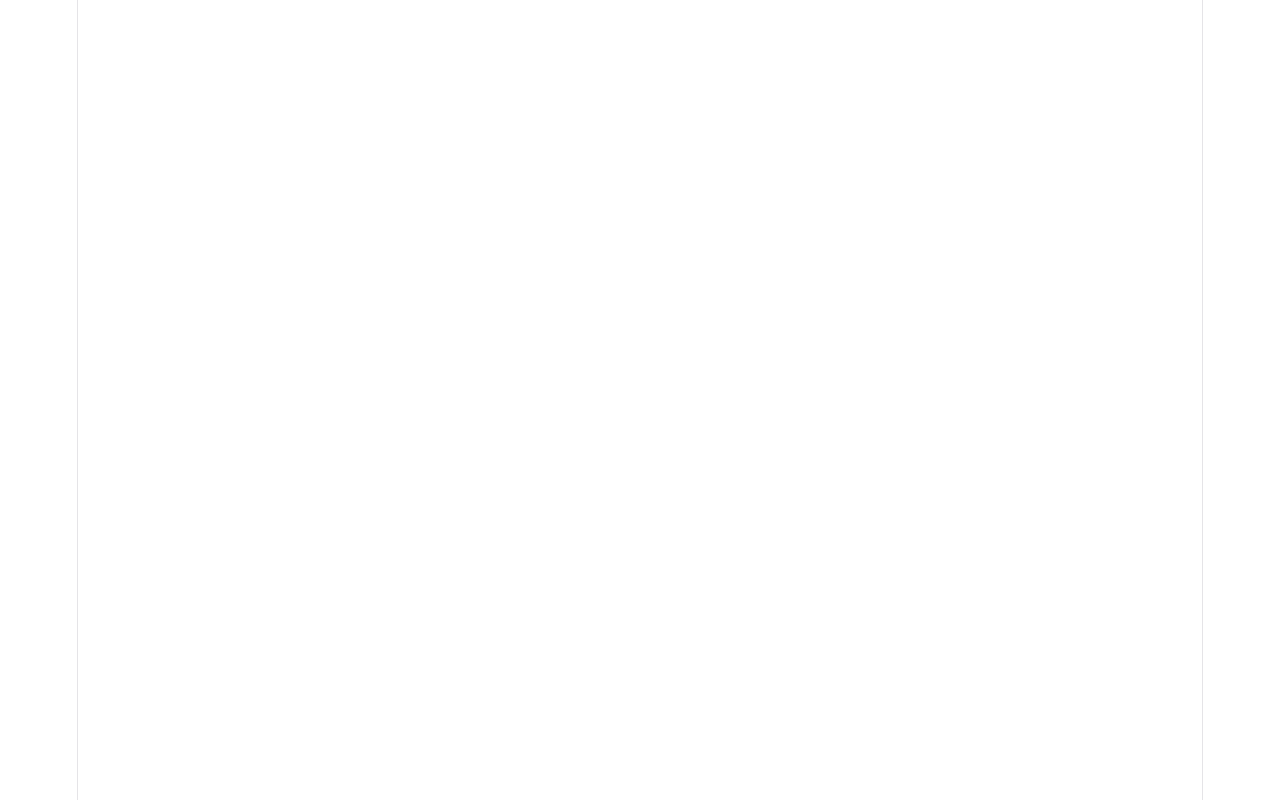
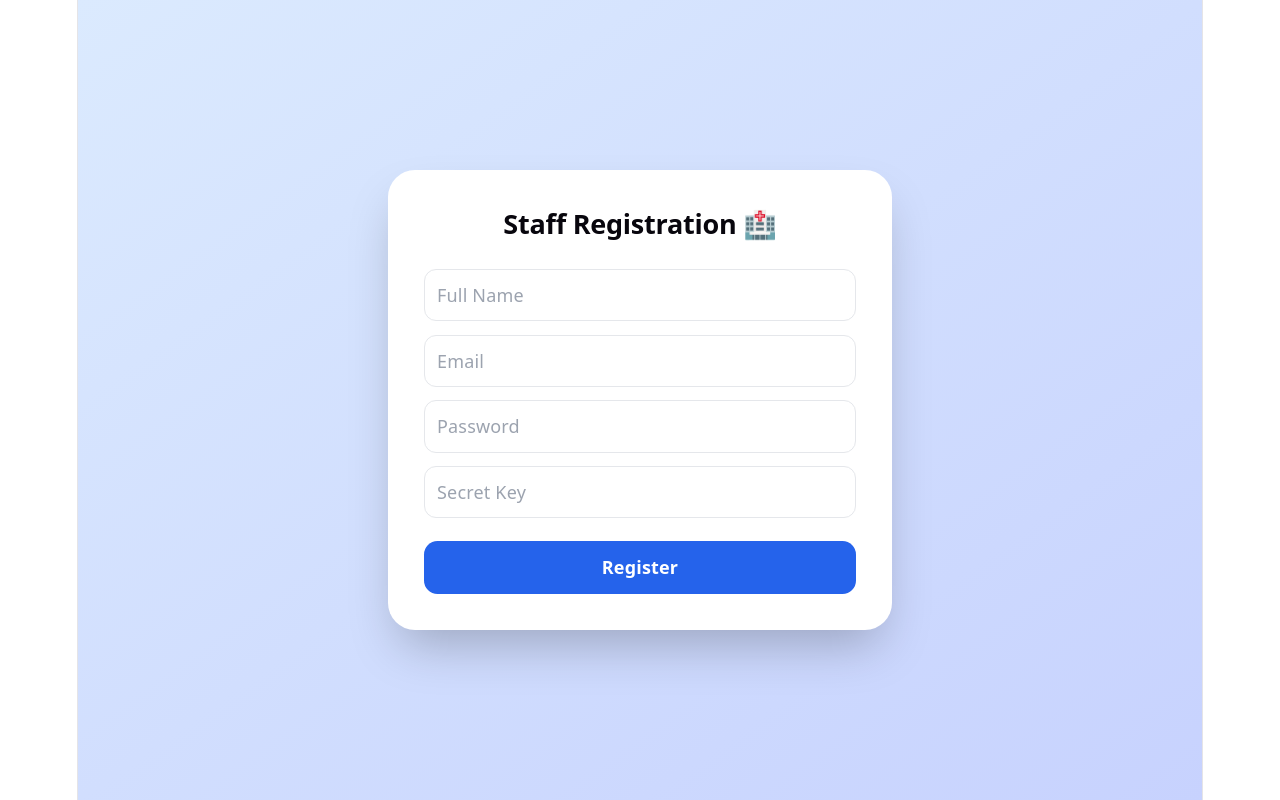
Before and after one commit to asishkumarv/PAMS, a React app in the folder frontend/: page /staffregister in a window 1280 px wide. Before the commit this address had no page. Built offline with nearby package versions, Linux system fonts and the light colour scheme; the HTML template or start-up script is replaced by a standard one.

Commit message:
staff register and setup

```diff
--- a/frontend/src/App.jsx
+++ b/frontend/src/App.jsx
@@ -2,8 +2,10 @@ import { BrowserRouter, Routes, Route } from "react-router-dom";
 
 import PatientLogin from "./pages/PatientLogin";
 import PatientRegister from "./pages/PatientRegister";
-import OTPVerify from "./pages/OTPVerify";
+import OTPVerify from "./pages/OtpVerify";
+import StaffRegister from "./pages/StaffRegister";
 import StaffLogin from "./pages/StaffLogin";
+import StaffVerify from "./pages/StaffVerify";
 import Dashboard from "./pages/Dashboard";
 import ProtectedRoute from "./components/ProtectedRoute";
 
@@ -18,7 +20,9 @@ function App() {
         <Route path="/verify" element={<OTPVerify />} />
 
         {/* Staff */}
-        <Route path="/staff" element={<StaffLogin />} />
+        <Route path="/staffregister" element={<StaffRegister />} />
+        <Route path="/stafflogin" element={<StaffLogin />} />
+        <Route path="/staffverify" element={<StaffVerify />} />
 
         {/* Protected */}
 <Route
--- a/frontend/src/pages/OtpVerify.jsx
+++ b/frontend/src/pages/OtpVerify.jsx
@@ -1,28 +1,76 @@
+import { useState } from "react";
+import { useLocation, useNavigate } from "react-router-dom";
+import API from "../services/api";
+
 export default function OTPVerify() {
   const [otp, setOtp] = useState("");
+  const [loading, setLoading] = useState(false);
+
   const location = useLocation();
+  const nav = useNavigate();
+
   const email = location.state?.email;
 
   const verify = async () => {
-    await API.post("/api/patient/verify-otp", { email, otp });
-    alert("Verified!");
+    try {
+      setLoading(true);
+
+      await API.post("/api/patient/verify-otp", { email, otp });
+
+      alert("Verified successfully ✅");
+      nav("/");
+    } catch (err) {
+      alert(err.response?.data?.msg || "Invalid OTP ❌");
+    } finally {
+      setLoading(false);
+    }
   };
 
   return (
-    <div className="flex items-center justify-center min-h-screen">
-      <div className="bg-white p-6 rounded-2xl shadow w-full max-w-md">
+    <div className="min-h-screen flex items-center justify-center bg-gradient-to-br from-indigo-100 via-blue-100 to-purple-100 px-4">
 
-        <h2 className="text-lg mb-4">Enter OTP</h2>
+      {/* Card */}
+      <div className="w-full max-w-md bg-white rounded-3xl shadow-2xl p-8 text-center">
 
+        {/* Title */}
+        <h2 className="text-2xl font-bold text-gray-800 mb-2">
+          Verify OTP 🔐
+        </h2>
+
+        <p className="text-gray-500 text-sm mb-6">
+          Enter the 6-digit code sent to
+          <br />
+          <span className="font-medium text-gray-700">{email}</span>
+        </p>
+
+        {/* OTP Input */}
         <input
-          className="input mb-3"
-          placeholder="OTP"
+          className="w-full text-center text-2xl tracking-[0.5em] border border-gray-300 rounded-xl p-3 outline-none focus:ring-2 focus:ring-blue-500 focus:border-blue-500 transition mb-5"
+          placeholder="------"
+          maxLength={6}
           onChange={(e) => setOtp(e.target.value)}
         />
 
-        <button onClick={verify} className="btn-primary w-full">
-          Verify
+        {/* Button */}
+        <button
+          onClick={verify}
+          disabled={loading || otp.length !== 6}
+          className={`w-full py-3 rounded-xl font-semibold transition ${
+            loading || otp.length !== 6
+              ? "bg-gray-300 cursor-not-allowed"
+              : "bg-blue-600 hover:bg-blue-700 text-white shadow-md"
+          }`}
+        >
+          {loading ? "Verifying..." : "Verify OTP"}
         </button>
+
+        {/* Resend */}
+        <p className="text-sm text-gray-500 mt-6">
+          Didn’t receive code?{" "}
+          <span className="text-blue-600 cursor-pointer hover:underline">
+            Resend OTP
+          </span>
+        </p>
 
       </div>
     </div>
--- /dev/null
+++ b/frontend/src/pages/StaffRegister.jsx
@@ -0,0 +1,82 @@
+import { useState } from "react";
+import { useNavigate } from "react-router-dom";
+import API from "../services/api";
+
+export default function StaffRegister() {
+  const [form, setForm] = useState({
+    name: "",
+    email: "",
+    password: "",
+    secretKey: "",
+  });
+
+  const [loading, setLoading] = useState(false);
+  const nav = useNavigate();
+
+  const handleRegister = async () => {
+    try {
+      setLoading(true);
+
+      await API.post("/api/staff/register", form);
+
+      alert("OTP sent to email ✅");
+
+      nav("/staff-verify", { state: { email: form.email } });
+
+    } catch (err) {
+      alert(err.response?.data?.msg || "Registration failed ❌");
+    } finally {
+      setLoading(false);
+    }
+  };
+
+  return (
+    <div className="min-h-screen flex items-center justify-center bg-gradient-to-br from-blue-100 to-indigo-200 px-4">
+
+      <div className="bg-white p-8 rounded-3xl shadow-2xl w-full max-w-md">
+
+        <h2 className="text-2xl font-bold text-center mb-6">
+          Staff Registration 🏥
+        </h2>
+
+        <input
+          className="input mb-3"
+          placeholder="Full Name"
+          onChange={(e)=>setForm({...form,name:e.target.value})}
+        />
+
+        <input
+          className="input mb-3"
+          placeholder="Email"
+          onChange={(e)=>setForm({...form,email:e.target.value})}
+        />
+
+        <input
+          type="password"
+          className="input mb-3"
+          placeholder="Password"
+          onChange={(e)=>setForm({...form,password:e.target.value})}
+        />
+
+        <input
+          className="input mb-5"
+          placeholder="Secret Key"
+          onChange={(e)=>setForm({...form,secretKey:e.target.value})}
+        />
+
+        <button
+          onClick={handleRegister}
+          disabled={loading}
+          className={`w-full py-3 rounded-xl font-semibold ${
+            loading
+              ? "bg-gray-300"
+              : "bg-blue-600 hover:bg-blue-700 text-white"
+          }`}
+        >
+          {loading ? "Registering..." : "Register"}
+        </button>
+
+      </div>
+    </div>
+  );
+}
--- /dev/null
+++ b/frontend/src/pages/StaffVerify.jsx
@@ -0,0 +1,44 @@
+import { useState } from "react";
+import { useLocation, useNavigate } from "react-router-dom";
+import API from "../services/api";
+
+export default function StaffVerify() {
+  const [otp, setOtp] = useState("");
+  const location = useLocation();
+  const nav = useNavigate();
+
+  const email = location.state?.email;
+
+  const verify = async () => {
+    try {
+      await API.post("/api/staff/verify-otp", { email, otp });
+
+      alert("Registered successfully ✅");
+      nav("/staff");
+
+    } catch (err) {
+      alert("Invalid OTP ❌");
+    }
+  };
+
+  return (
+    <div className="flex items-center justify-center min-h-screen bg-gray-100">
+
+      <div className="bg-white p-6 rounded-2xl shadow w-full max-w-md text-center">
+
+        <h2 className="text-xl mb-4">Verify OTP</h2>
+
+        <input
+          className="input mb-4 text-center"
+          placeholder="Enter OTP"
+          onChange={(e)=>setOtp(e.target.value)}
+        />
+
+        <button onClick={verify} className="btn-primary w-full">
+          Verify
+        </button>
+
+      </div>
+    </div>
+  );
+}
```
Also changed, not shown: 1 other file (tests, documents, lock files or other folders).
